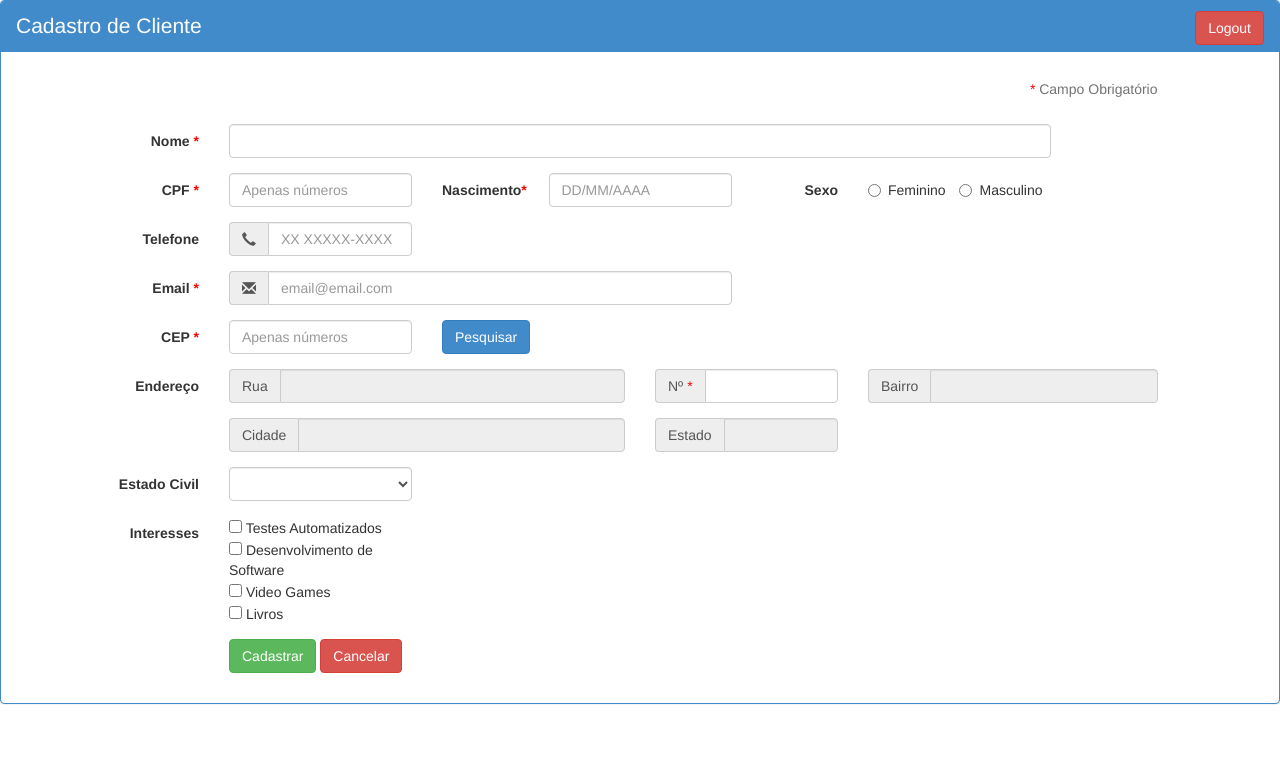
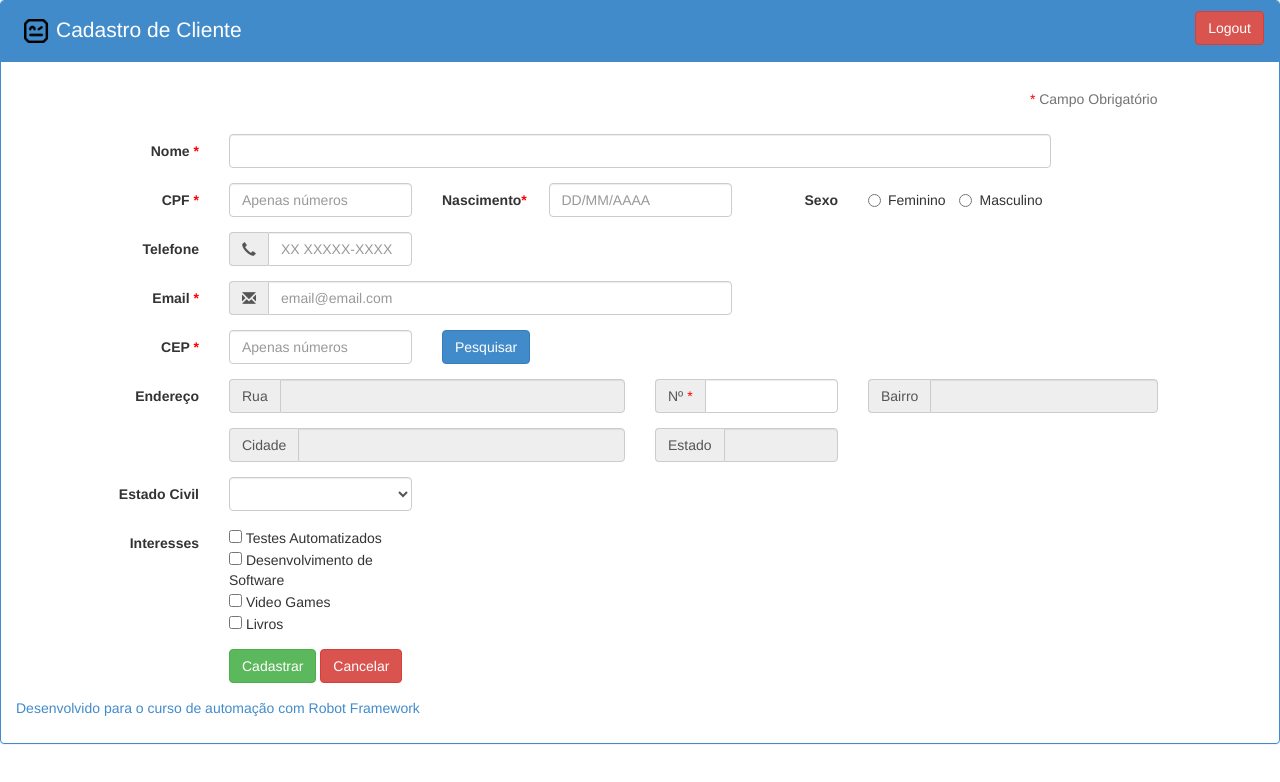
Before and after one commit to estivalet/robot-static-testing-site, a plain HTML site: page cadastro/index.html in a window 1280 px wide. Drawn offline with Linux system fonts and the light colour scheme.

Commit message:
add image and link

```diff
--- a/cadastro/index.html
+++ b/cadastro/index.html
@@ -33,7 +33,7 @@ h11 {
 <fieldset>
 
 <div class="panel panel-primary">
-    <div class="panel-heading">Cadastro de Cliente<button id="btn-logout" class="btn btn-danger" onclick="document.location='../index.html'" style="float:right">Logout</button></div>
+    <div class="panel-heading"><img src='logo.png' width="40"/>Cadastro de Cliente<button id="btn-logout" class="btn btn-danger" onclick="document.location='../index.html'" style="float:right">Logout</button></div>
 
     <div class="panel-body">
 <div class="form-group">
@@ -220,6 +220,7 @@ h11 {
 
 </div>
 
+
 <div class="form-group">
   <label class="col-md-2 control-label" for="Cadastrar"></label>
   <div class="col-md-8">
@@ -227,6 +228,7 @@ h11 {
     <button id="cancelar" name="cancelar" class="btn btn-danger" type="Reset" >Cancelar</button>
   </div>
 </div>
+<p><a href="https://www.udemy.com/course/testes-automatizados-usando-robot-framework-modulo-1/">Desenvolvido para o curso de automação com Robot Framework</a></p>
 
 </div>
 </div>
@@ -234,6 +236,7 @@ h11 {
 
 </fieldset>
 </form>
+
 
 </body>
 <script>
```
Also changed, not shown: cadastro/logo.png (added).
